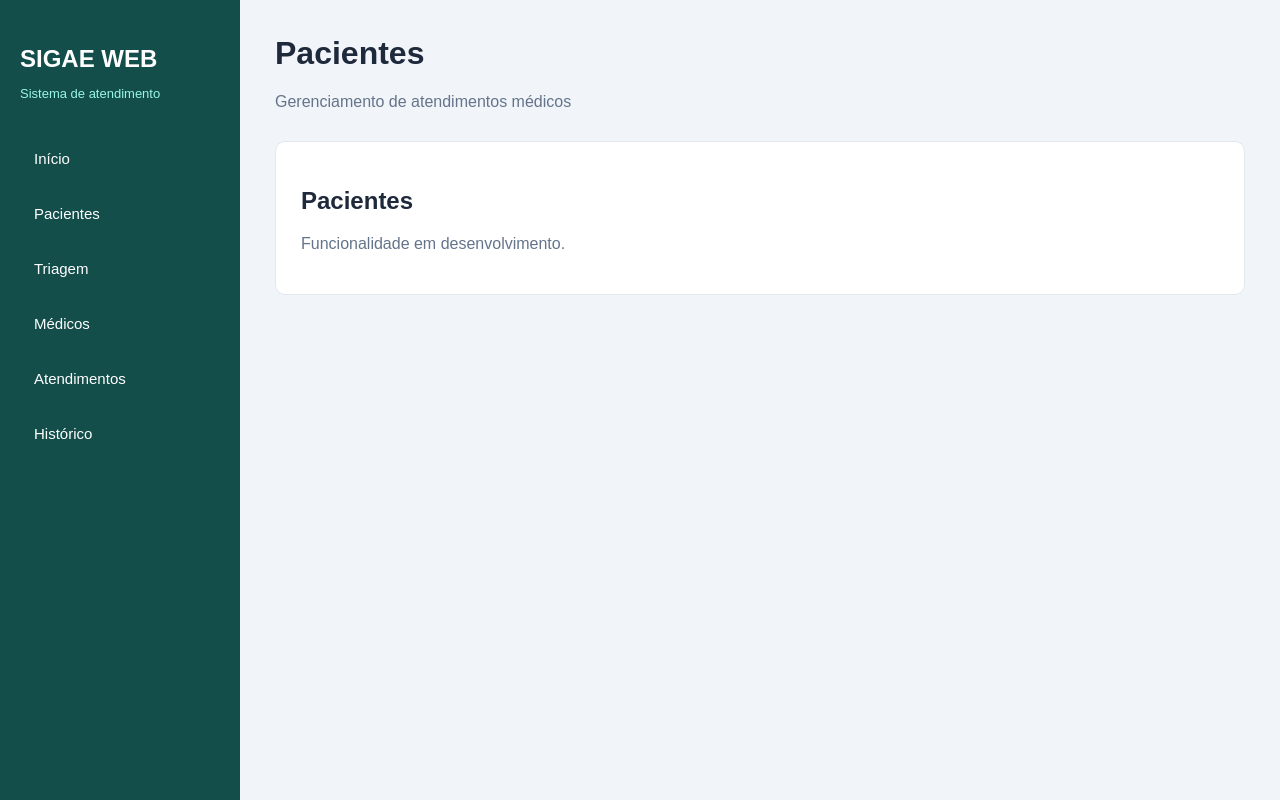
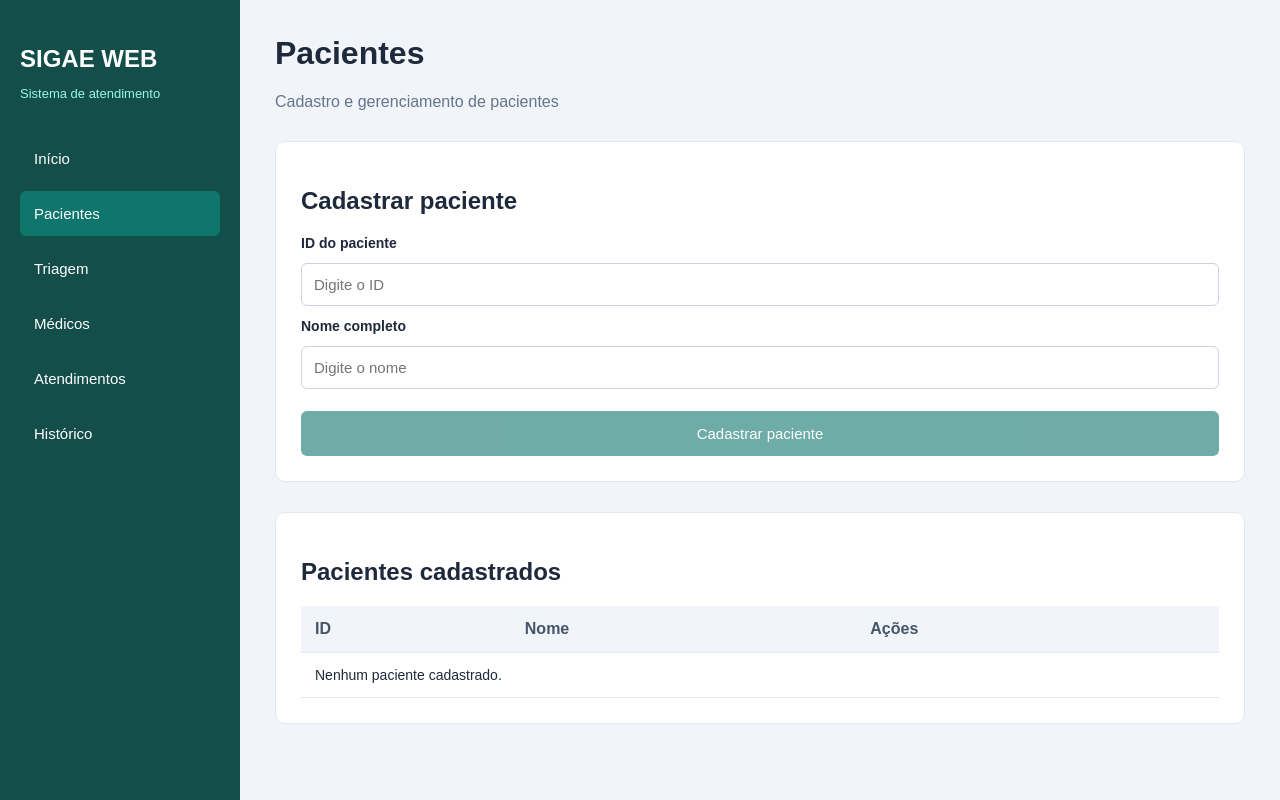
Before and after one commit to predro1/sigae-web, a Flask app: page /pacientes in a window 1280 px wide. Run offline with Flask 3, Linux system fonts and the light colour scheme.

Commit message:
feat: cria formulario e listagem de pacientes

```diff
--- a/app.py
+++ b/app.py
@@ -8,7 +8,7 @@ def inicio():
 
 @app.route("/pacientes")
 def pacientes():
-    return render_template("pagina.html", titulo="Pacientes")
+    return render_template("pacientes.html")
 
 @app.route("/triagem")
 def triagem():
--- a/static/style.css
+++ b/static/style.css
@@ -138,3 +138,71 @@ nav a:hover,
 nav a.ativo {
     background-color: #0f766e;
 }
+
+/* Formulários */
+
+form {
+    display: flex;
+    flex-direction: column;
+    gap: 12px;
+}
+
+form label {
+    font-size: 14px;
+    font-weight: bold;
+}
+
+form input {
+    width: 100%;
+    padding: 12px;
+    border: 1px solid #cbd5e1;
+    border-radius: 6px;
+    font-size: 15px;
+}
+
+form input:focus {
+    outline: 2px solid #0f766e;
+}
+
+.btn-principal {
+    background-color: #0f766e;
+    color: white;
+    border: none;
+    border-radius: 6px;
+    padding: 14px;
+    font-size: 15px;
+    cursor: pointer;
+    margin-top: 10px;
+}
+
+.btn-principal:hover {
+    background-color: #115e59;
+}
+
+.btn-principal:disabled {
+    opacity: 0.6;
+    cursor: not-allowed;
+}
+
+/* Tabelas */
+
+table {
+    width: 100%;
+    border-collapse: collapse;
+    margin-top: 20px;
+}
+
+th, td {
+    text-align: left;
+    padding: 14px;
+    border-bottom: 1px solid #e2e8f0;
+}
+
+th {
+    background-color: #f1f5f9;
+    color: #475569;
+}
+
+td {
+    font-size: 14px;
+}
--- /dev/null
+++ b/templates/pacientes.html
@@ -0,0 +1,70 @@
+<!DOCTYPE html>
+<html lang="pt-BR">
+<head>
+    <meta charset="UTF-8">
+    <meta name="viewport" content="width=device-width, initial-scale=1.0">
+    <title>Pacientes - SIGAE WEB</title>
+    <link rel="stylesheet" href="{{ url_for('static', filename='style.css') }}">
+</head>
+<body>
+
+    <aside class="sidebar">
+        <h2>SIGAE WEB</h2>
+        <p>Sistema de atendimento</p>
+
+        <nav>
+            <a href="/">Início</a>
+            <a href="/pacientes" class="ativo">Pacientes</a>
+            <a href="/triagem">Triagem</a>
+            <a href="/medicos">Médicos</a>
+            <a href="/atendimentos">Atendimentos</a>
+            <a href="/historico">Histórico</a>
+        </nav>
+    </aside>
+
+    <main class="conteudo">
+        <header>
+            <h1>Pacientes</h1>
+            <p>Cadastro e gerenciamento de pacientes</p>
+        </header>
+
+        <section class="painel">
+            <h2>Cadastrar paciente</h2>
+
+            <form method="POST">
+                <label for="id">ID do paciente</label>
+                <input type="number" id="id" name="id"
+                       min="1" placeholder="Digite o ID" required>
+
+                <label for="nome">Nome completo</label>
+                <input type="text" id="nome" name="nome"
+                       placeholder="Digite o nome" required>
+
+                <button type="submit" class="btn-principal" disabled>
+                    Cadastrar paciente
+                </button>
+            </form>
+        </section>
+
+        <section class="painel">
+            <h2>Pacientes cadastrados</h2>
+
+            <table>
+                <thead>
+                    <tr>
+                        <th>ID</th>
+                        <th>Nome</th>
+                        <th>Ações</th>
+                    </tr>
+                </thead>
+                <tbody>
+                    <tr>
+                        <td colspan="3">Nenhum paciente cadastrado.</td>
+                    </tr>
+                </tbody>
+            </table>
+        </section>
+    </main>
+
+</body>
+</html>
```
